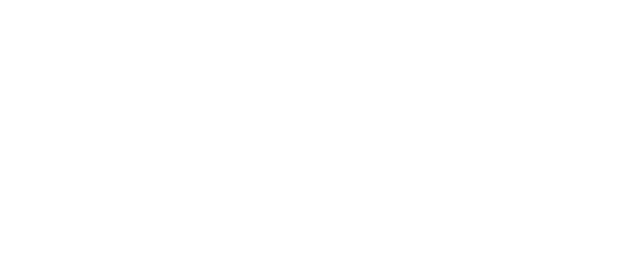
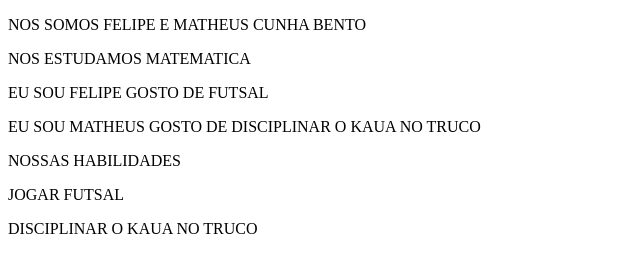
Before and after one commit to trulimerotrulicina/portifolio-segundo-ano-b, a plain HTML site: page index.html in a window 1280 px wide. Shown: the whole page, without its empty margins (0-640 px from the left). Drawn offline with Linux system fonts and the light colour scheme.

Commit message:
aula 2804

```diff
--- a/index.html
+++ b/index.html
@@ -1,11 +1,22 @@
 <!DOCTYPE html>
-<html lang="en">
+<html lang="pt-br">
 <head>
     <meta charset="UTF-8">
     <meta name="viewport" content="width=device-width, initial-scale=1.0">
-    <title>Document</title>
+    <title>portifólio felipe e zico</title>
+
 </head>
 <body>
 
+<p>NOS SOMOS FELIPE E MATHEUS CUNHA BENTO</p>
+<p>NOS ESTUDAMOS MATEMATICA</p>
+<p>EU SOU FELIPE GOSTO DE FUTSAL</p>
+<p>EU SOU MATHEUS GOSTO DE DISCIPLINAR O KAUA NO TRUCO</p>
+<p>NOSSAS HABILIDADES</p>
+<div>
+    <p>JOGAR FUTSAL</p>
+    <p> DISCIPLINAR O KAUA NO TRUCO</p>
+</div>
+
 </body>
 </html>
```
